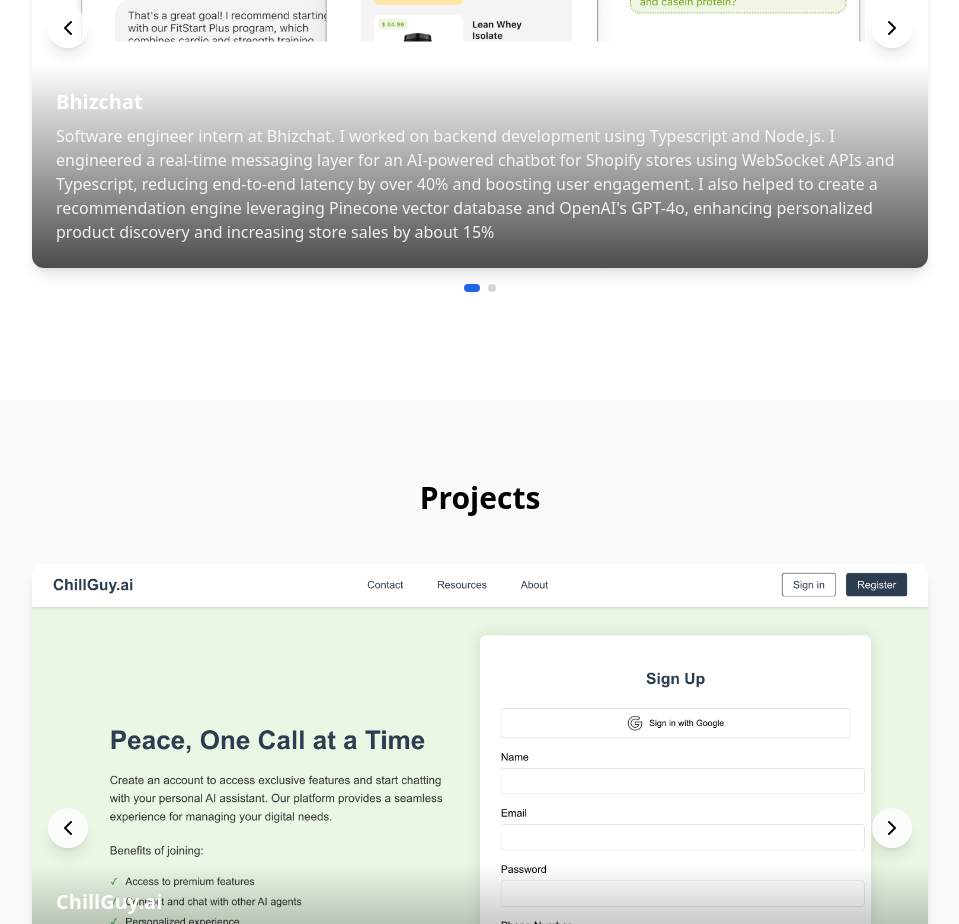
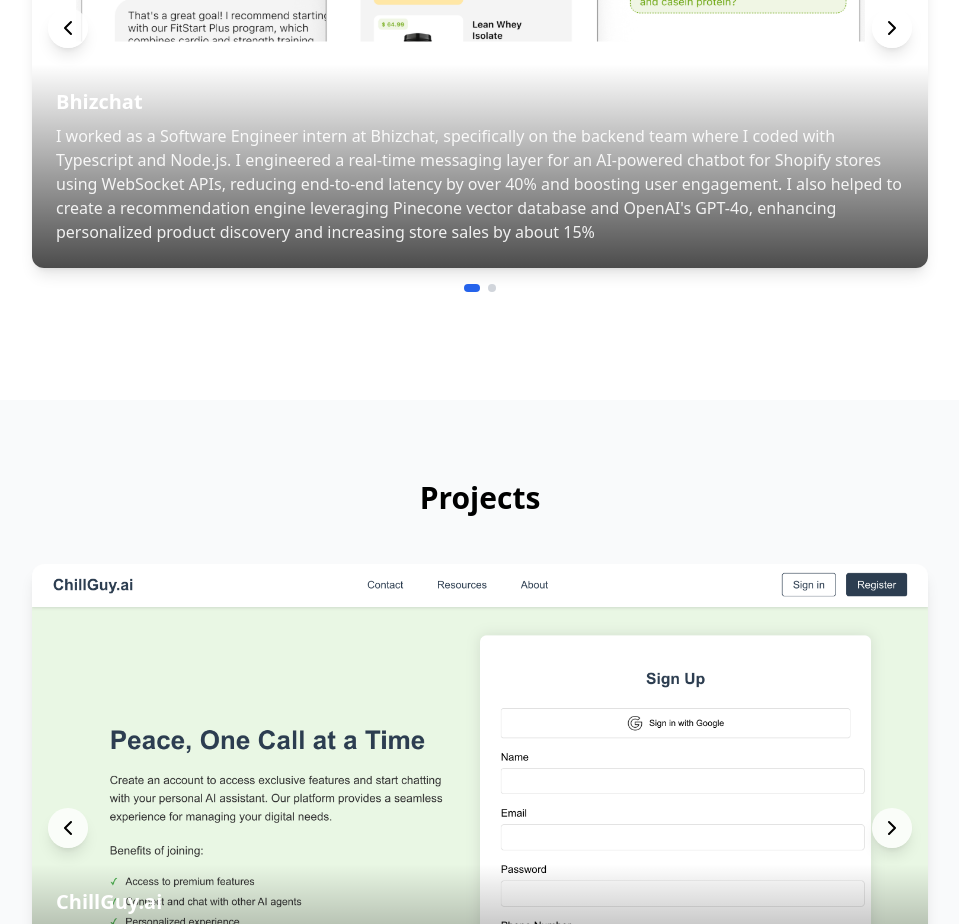
Before and after one commit to armanbance/portfolio-website, a React (Vite) app in the folder frontend/: page / in a window 1280 px wide. Shown: the part 1200-2124 px from the top of the page, without its empty margins (160-1119 px from the left). Built offline with nearby package versions, Linux system fonts and the light colour scheme.

Commit message:
fixed experience descriptions

```diff
--- a/frontend/src/App.tsx
+++ b/frontend/src/App.tsx
@@ -7,13 +7,13 @@
     image: "./Bhizchat.png",
     title: "Bhizchat",
     description:
-      "Software engineer intern at Bhizchat. I worked on backend development using Typescript and Node.js. I engineered a real-time messaging layer for an AI-powered chatbot for Shopify stores using WebSocket APIs and Typescript, reducing end-to-end latency by over 40% and boosting user engagement. I also helped to create a recommendation engine leveraging Pinecone vector database and OpenAI's GPT-4o, enhancing personalized product discovery and increasing store sales by about 15%",
+      "I worked as a Software Engineer intern at Bhizchat, specifically on the backend team where I coded with Typescript and Node.js. I engineered a real-time messaging layer for an AI-powered chatbot for Shopify stores using WebSocket APIs, reducing end-to-end latency by over 40% and boosting user engagement. I also helped to create a recommendation engine leveraging Pinecone vector database and OpenAI's GPT-4o, enhancing personalized product discovery and increasing store sales by about 15%",
   },
   {
     image: "./SCE.png",
     title: "SJSU Software and Computer Engineering Society (SCE)",
     description:
-      "Full stack developer at SCE. Designed and optimized RESTful APIs using Node.js and Express for the organization’s website, implementing JSON Web Tokens (JWT) and OAuth 2.0 to enforce robust security protocols and data protection for 500+ users. I also streamlined various deployment processes, including automating CI/CD pipelines with GitHub Actions and adding frontend testing, increasing bug resolution and deployment speed by about 15%.",
+      "Worked as a Software Engineer intern at SCE over the summer in 2024. I designed and optimized RESTful APIs using Node.js and Express for the organization’s website, implementing JSON Web Tokens (JWT) and OAuth 2.0 to enforce robust security protocols and data protection for 500+ users. I also streamlined various deployment processes, including automating CI/CD pipelines with GitHub Actions and adding frontend testing, increasing bug resolution and deployment speed by about 15%.",
   },
 ];
 
```
